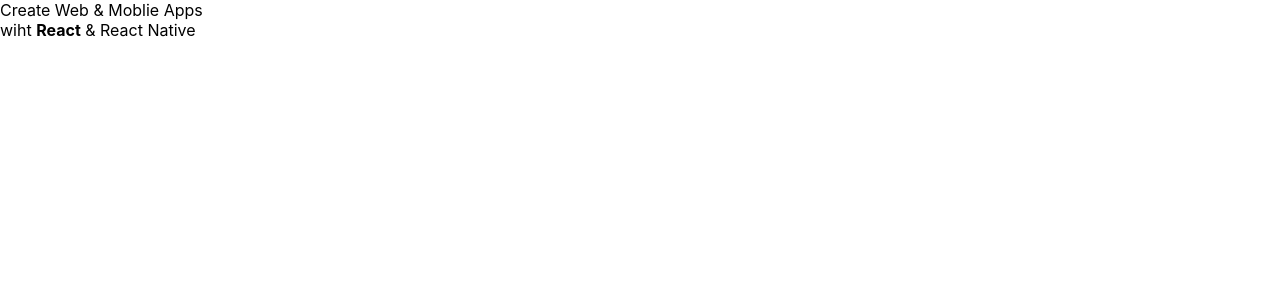
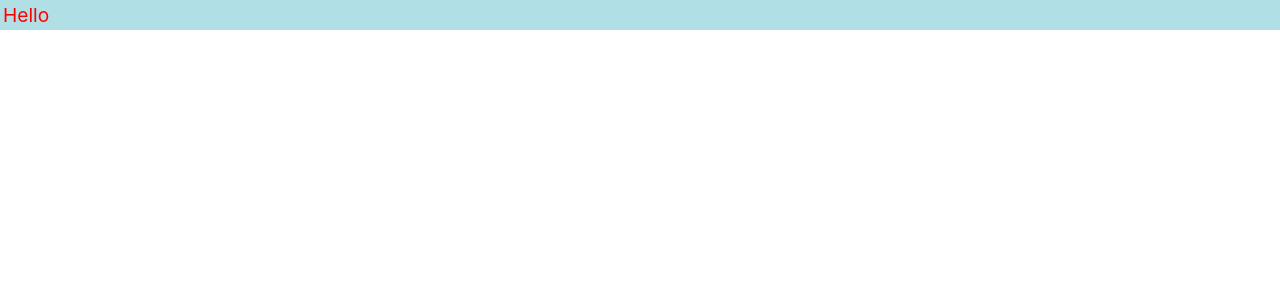
Before and after one commit to pramepree/app1, a React (Create React App) app: page / in a window 1280 px wide. Shown: the top 300 px of the page. Built offline with nearby package versions, Linux system fonts and the light colour scheme.

Commit message:
Update App.js css inline
Update App.js css inline

```diff
--- a/src/App.js
+++ b/src/App.js
@@ -1,15 +1,14 @@
 import React from "react";
 
 function App() {
-  let r = '<b>React</b>';
-  let rn = "React Native";
-  const el = (
-    <div>
-      Create Web & Moblie Apps <br />
-      wiht <span dangerouslySetInnerHTML={{__html:r}}/> & {rn}
-    </div>
-  )
-  return el
+  const divstyle = {
+    color: "red",
+    backgroundColor: "powderblue",
+    fontSize: "larger",
+    padding: "3px",
+  };
+
+  return <div style={divstyle}>Hello</div>;
 }
 
 export default App;
```
